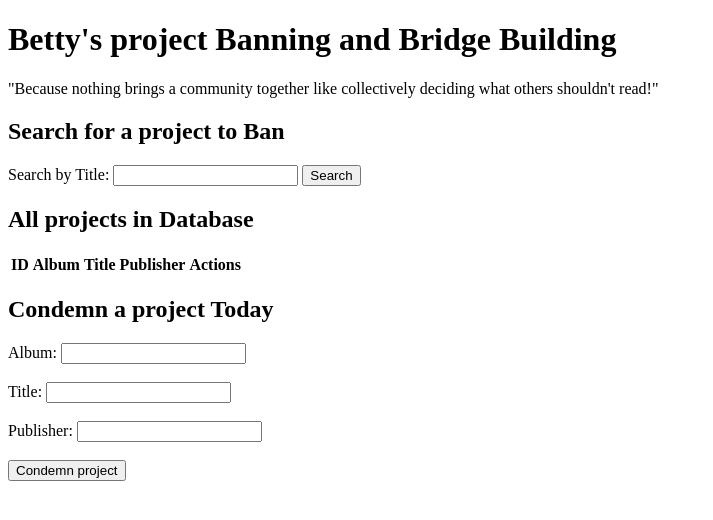
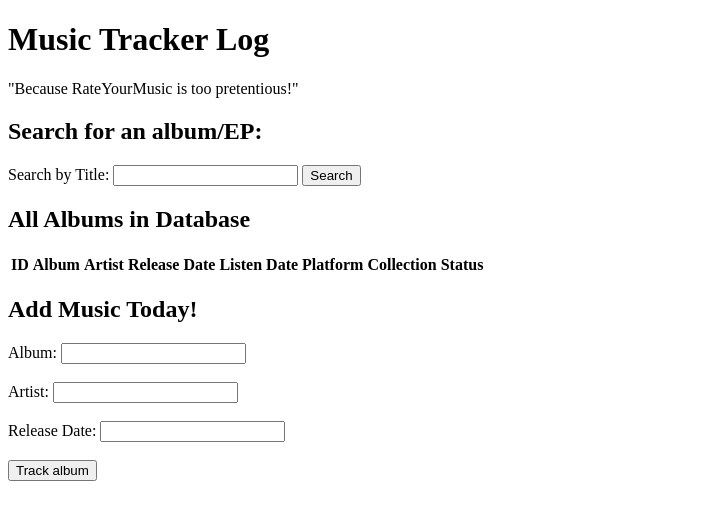
Before and after one commit to MetaKirbSter/CS_351_Final, a PHP site: page / in a window 1280 px wide. Shown: the top 520 px of the page, without its empty margins (0-713 px from the left). Run offline with PHP 8.4, Linux system fonts and the light colour scheme; the visitor is signed in with stand-in values (Sample User, id 1); data that the repository does not hold is empty.

Commit message:
index modified

```diff
--- a/index.php
+++ b/index.php
@@ -45,23 +45,19 @@ if ($_SERVER['REQUEST_METHOD'] == 'POST') {
         $album = htmlspecialchars($_POST['album']);
         $artist = htmlspecialchars($_POST['artist']);
         $release_date = htmlspecialchars($_POST['release_date']);
+        $listen_date = htmlspecialchars($_POST['listen_date']);
+        $music_platform = htmlspecialchars($_POST['music_platform']);
+        $collection_status = htmlspecialchars($_POST['collection_status']);
 
-        $insert_sql = 'INSERT INTO projects (album, title, publisher) VALUES (:album, :title, :publisher)';
+        $insert_sql = 'INSERT INTO projects (album, artist, release_date, listen_date, music_platform, collection_status) VALUES (:album, :artist, :release_date, :listen_date, :music_platform, :collection_status)';
         $stmt_insert = $pdo->prepare($insert_sql);
-        $stmt_insert->execute(['album' => $album, 'title' => $title, 'publisher' => $publisher]);
-    } elseif (isset($_POST['delete_id'])) {
-        // Delete an entry
-        $delete_id = (int) $_POST['delete_id'];
-
-        $delete_sql = 'DELETE FROM projects WHERE id = :id';
-        $stmt_delete = $pdo->prepare($delete_sql);
-        $stmt_delete->execute(['id' => $delete_id]);
+        $stmt_insert->execute(['album' => $album, 'artist' => $artist, 'release_date' => $release_date, 'listen_date' => $listen_date, 'music_platform' => $music_platform, 'collection_status' => $collection_status]);
     }
 }
 
 // Get all projects for main table
 //comment again/
-$sql = 'SELECT id, album, title, publisher FROM projects';
+$sql = 'SELECT id, album, artist, release_date, listen_date, music_platform, collection_status, FROM projects';
 $stmt = $pdo->query($sql);
 ?>
 
@@ -69,18 +65,18 @@ $stmt = $pdo->query($sql);
 <html lang="en">
 <head>
     <meta charset="UTF-8">
-    <title>Betty's project Banning and Bridge Building</title>
+    <title>Music Tracker Log!</title>
     <link rel="stylesheet" href="styles.css">
 </head>
 <body>
     <!-- Hero Section -->
     <div class="hero-section">
-        <h1 class="hero-title">Betty's project Banning and Bridge Building</h1>
-        <p class="hero-subtitle">"Because nothing brings a community together like collectively deciding what others shouldn't read!"</p>
+        <h1 class="hero-title">Music Tracker Log</h1>
+        <p class="hero-subtitle">"Because RateYourMusic is too pretentious!"</p>
 
         <!-- Search moved to hero section -->
         <div class="hero-search">
-            <h2>Search for a project to Ban</h2>
+            <h2>Search for an album/EP:</h2>
             <form action="" method="GET" class="search-form">
                 <label for="search">Search by Title:</label>
                 <input type="text" id="search" name="search" required>
@@ -96,9 +92,11 @@ $stmt = $pdo->query($sql);
                                 <tr>
                                     <th>ID</th>
                                     <th>Album</th>
-                                    <th>Title</th>
-                                    <th>Publisher</th>
-                                    <th>Actions</th>
+                                    <th>Artist</th>
+                                    <th>Release Date</th>
+                                    <th>Listen Date</th>
+                                    <th>Platform</th>
+                                    <th>Collection Status</th>
                                 </tr>
                             </thead>
                             <tbody>
@@ -106,12 +104,14 @@ $stmt = $pdo->query($sql);
                                 <tr>
                                     <td><?php echo htmlspecialchars($row['id']); ?></td>
                                     <td><?php echo htmlspecialchars($row['album']); ?></td>
-                                    <td><?php echo htmlspecialchars($row['title']); ?></td>
-                                    <td><?php echo htmlspecialchars($row['publisher']); ?></td>
+                                    <td><?php echo htmlspecialchars($row['artist']); ?></td>
+                                    <td><?php echo htmlspecialchars($row['release_date']); ?></td>
+                                    <td><?php echo htmlspecialchars($row['listen_date']); ?></td>
+                                    <td><?php echo htmlspecialchars($row['music_platform']); ?></td>
+                                    <td><?php echo htmlspecialchars($row['collection_status']); ?></td>
                                     <td>
-                                        <form action="index5.php" method="post" style="display:inline;">
-                                            <input type="hidden" name="delete_id" value="<?php echo $row['id']; ?>">
-                                            <input type="submit" value="Ban!">
+                                        <form action="index.php" method="post" style="display:inline;">
+                                            <input type="submit" value="Add!">
                                         </form>
                                     </td>
                                 </tr>
@@ -128,15 +128,17 @@ $stmt = $pdo->query($sql);
 
     <!-- Table section with container -->
     <div class="table-container">
-        <h2>All projects in Database</h2>
+        <h2>All Albums in Database</h2>
         <table class="half-width-left-align">
             <thead>
                 <tr>
                     <th>ID</th>
                     <th>Album</th>
-                    <th>Title</th>
-                    <th>Publisher</th>
-                    <th>Actions</th>
+                    <th>Artist</th>
+                    <th>Release Date</th>
+                    <th>Listen Date</th>
+                    <th>Platform</th>
+                    <th>Collection Status</th>
                 </tr>
             </thead>
             <tbody>
@@ -144,11 +146,13 @@ $stmt = $pdo->query($sql);
                 <tr>
                     <td><?php echo htmlspecialchars($row['id']); ?></td>
                     <td><?php echo htmlspecialchars($row['album']); ?></td>
-                    <td><?php echo htmlspecialchars($row['title']); ?></td>
-                    <td><?php echo htmlspecialchars($row['publisher']); ?></td>
+                    <td><?php echo htmlspecialchars($row['artist']); ?></td>
+                    <td><?php echo htmlspecialchars($row['release_date']); ?></td>
+                    <td><?php echo htmlspecialchars($row['listen_date']); ?></td>
+                    <td><?php echo htmlspecialchars($row['music_platform']); ?></td>
+                    <td><?php echo htmlspecialchars($row['collection_status']); ?></td>
                     <td>
                         <form action="index5.php" method="post" style="display:inline;">
-                            <input type="hidden" name="delete_id" value="<?php echo $row['id']; ?>">
                             <input type="submit" value="Track!">
                         </form>
                     </td>
@@ -160,18 +164,18 @@ $stmt = $pdo->query($sql);
 
     <!-- Form section with container -->
     <div class="form-container">
-        <h2>Condemn a project Today</h2>
+        <h2>Add Music Today!</h2>
         <form action="index5.php" method="post">
             <label for="album">Album:</label>
             <input type="text" id="album" name="album" required>
             <br><br>
-            <label for="title">Title:</label>
-            <input type="text" id="title" name="title" required>
+            <label for="artist">Artist:</label>
+            <input type="text" id="artist" name="artist" required>
             <br><br>
-            <label for="publisher">Publisher:</label>
-            <input type="text" id="publisher" name="publisher" required>
+            <label for="publisher">Release Date:</label>
+            <input type="text" id="release_date" name="release_date" required>
             <br><br>
-            <input type="submit" value="Condemn project">
+            <input type="submit" value="Track album">
         </form>
     </div>
 </body>
```
